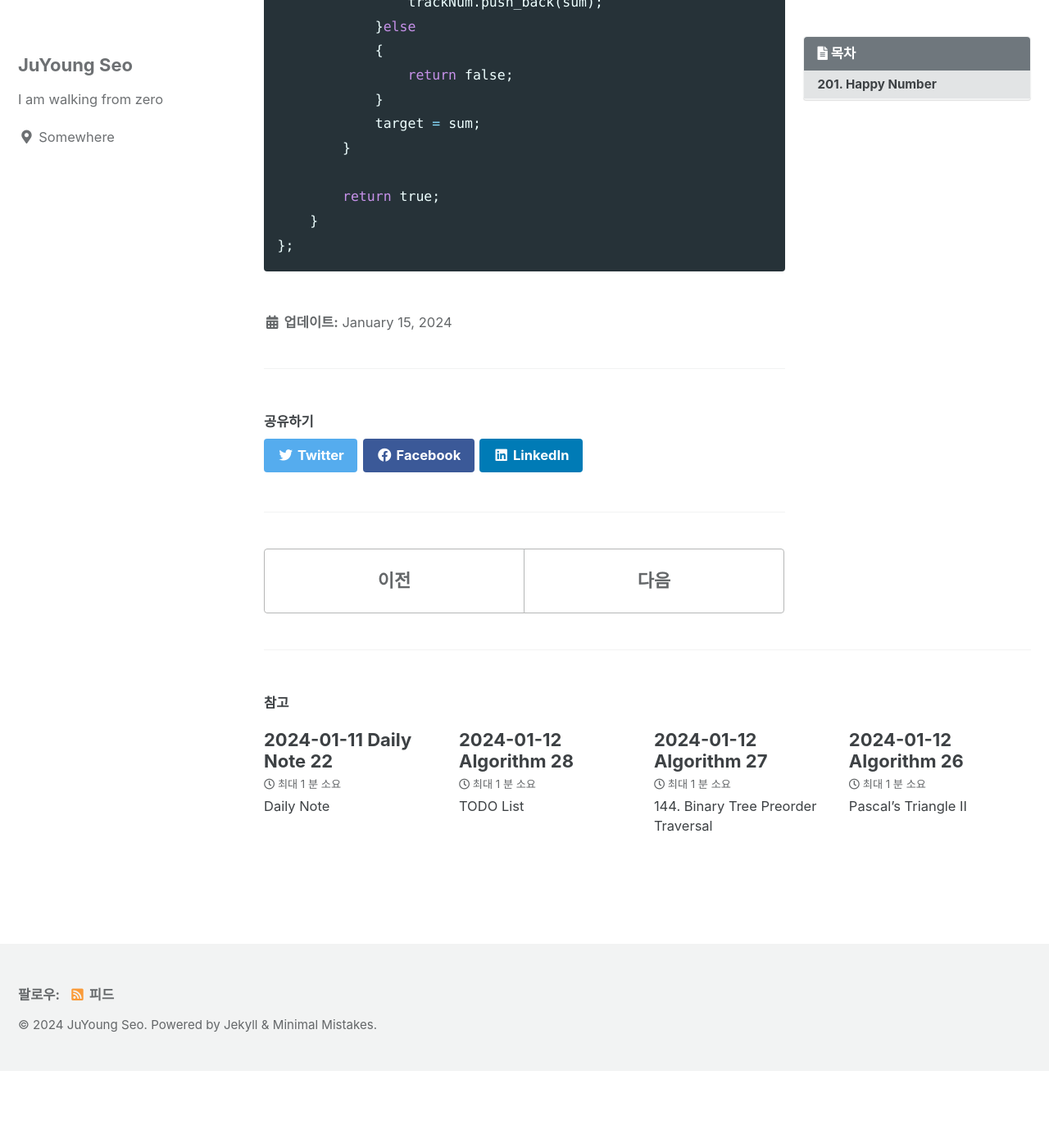
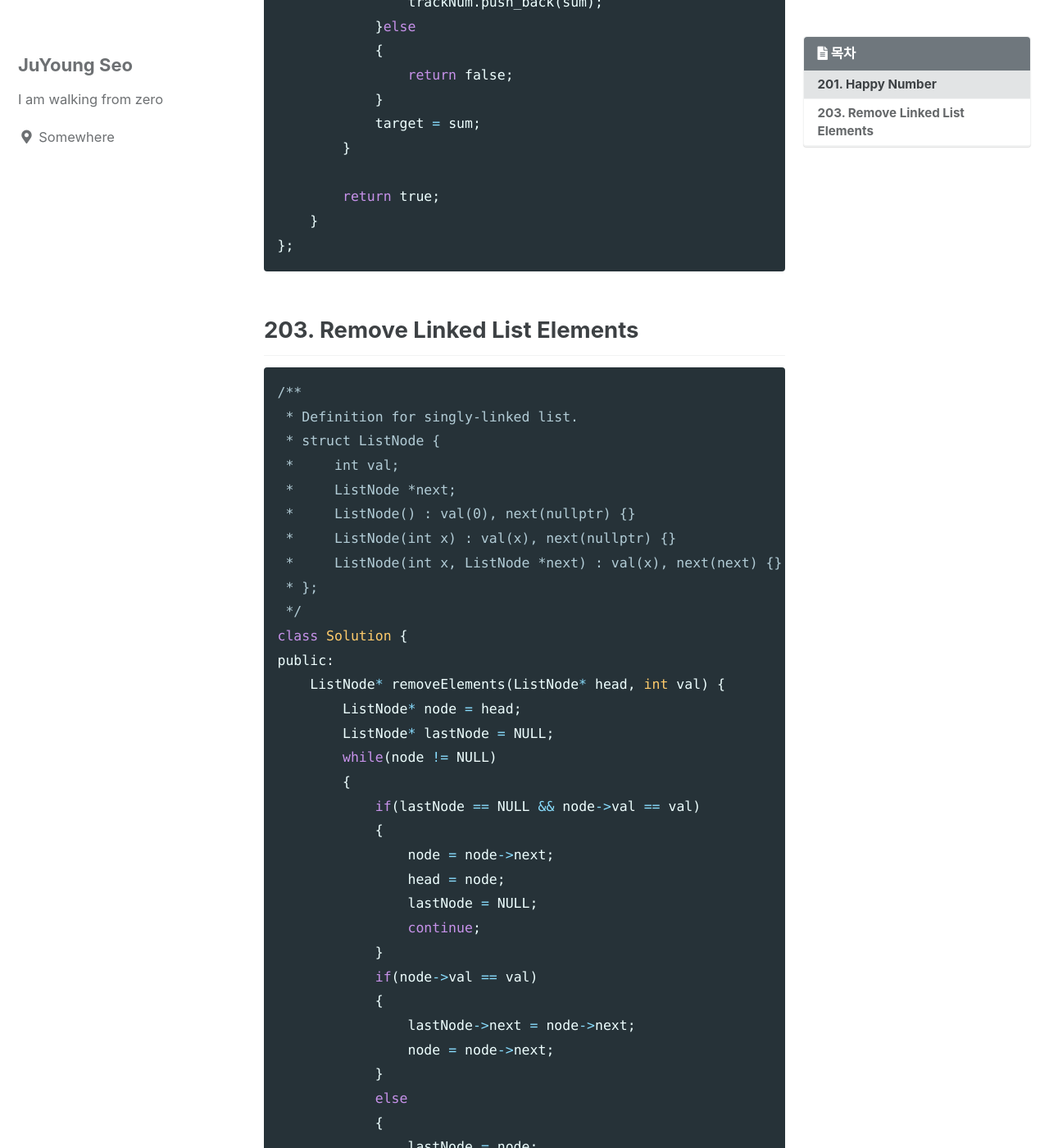
Before and after one commit to JuZeroKR/juzerokr.github.io, a Jekyll site: the page built from _posts/2024-01-15-Algorithm29.md, in a window 1280 px wide and 1400 px high, scrolled down 969 px. Shown: the whole window at 82% size. Built offline with Jekyll 4.4.1, drawn with Linux system fonts in a browser that asks for light colours; cached includes are drawn as plain includes; before the commit the page ends 2275 px from its top, so only the background shows below that; some of the changed text lies outside the part shown.

Commit message:
leetcode

````diff
--- a/_posts/2024-01-15-Algorithm29.md
+++ b/_posts/2024-01-15-Algorithm29.md
@@ -43,3 +43,48 @@ public:
     }
 };
 ```
+
+## 203. Remove Linked List Elements
+
+```c++
+/**
+ * Definition for singly-linked list.
+ * struct ListNode {
+ *     int val;
+ *     ListNode *next;
+ *     ListNode() : val(0), next(nullptr) {}
+ *     ListNode(int x) : val(x), next(nullptr) {}
+ *     ListNode(int x, ListNode *next) : val(x), next(next) {}
+ * };
+ */
+class Solution {
+public:
+    ListNode* removeElements(ListNode* head, int val) {
+        ListNode* node = head;
+        ListNode* lastNode = NULL;
+        while(node != NULL)
+        {
+            if(lastNode == NULL && node->val == val)
+            {
+                node = node->next;
+                head = node;
+                lastNode = NULL;
+                continue;
+            }
+            if(node->val == val)
+            {
+                lastNode->next = node->next;
+                node = node->next;
+            }
+            else
+            {
+                lastNode = node;
+                node = node->next;
+            }
+        }
+
+        return head;
+    }
+};
+
+```
````
